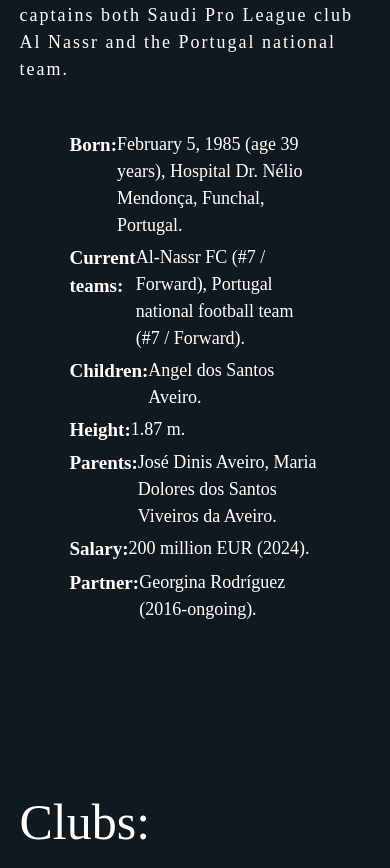
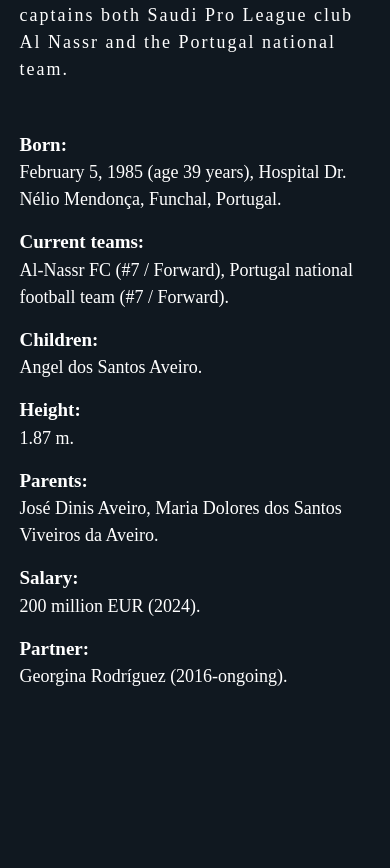
Before and after one commit to ZAINKHAN25/Cr-7, a React (Create React App) app: page / in a window 390 px wide. Shown: the part 1261-2129 px from the top of the page. Built offline with nearby package versions, Linux system fonts and the light colour scheme.

Commit message:
Some more responsive

```diff
--- a/src/Components/AboutSection/app.css
+++ b/src/Components/AboutSection/app.css
@@ -33,3 +33,17 @@
 .SecondSubLineOfSA{
     flex: 5;
 }
+
+@media (max-width: 670px) {
+    .subLineOfSubAbout{
+        margin: 0;
+    }
+
+    .subLineOfSubAbout{
+        flex-direction: column;
+        justify-content: center;
+        align-items: start;
+        margin: 15px 0;
+    }
+
+}
```
